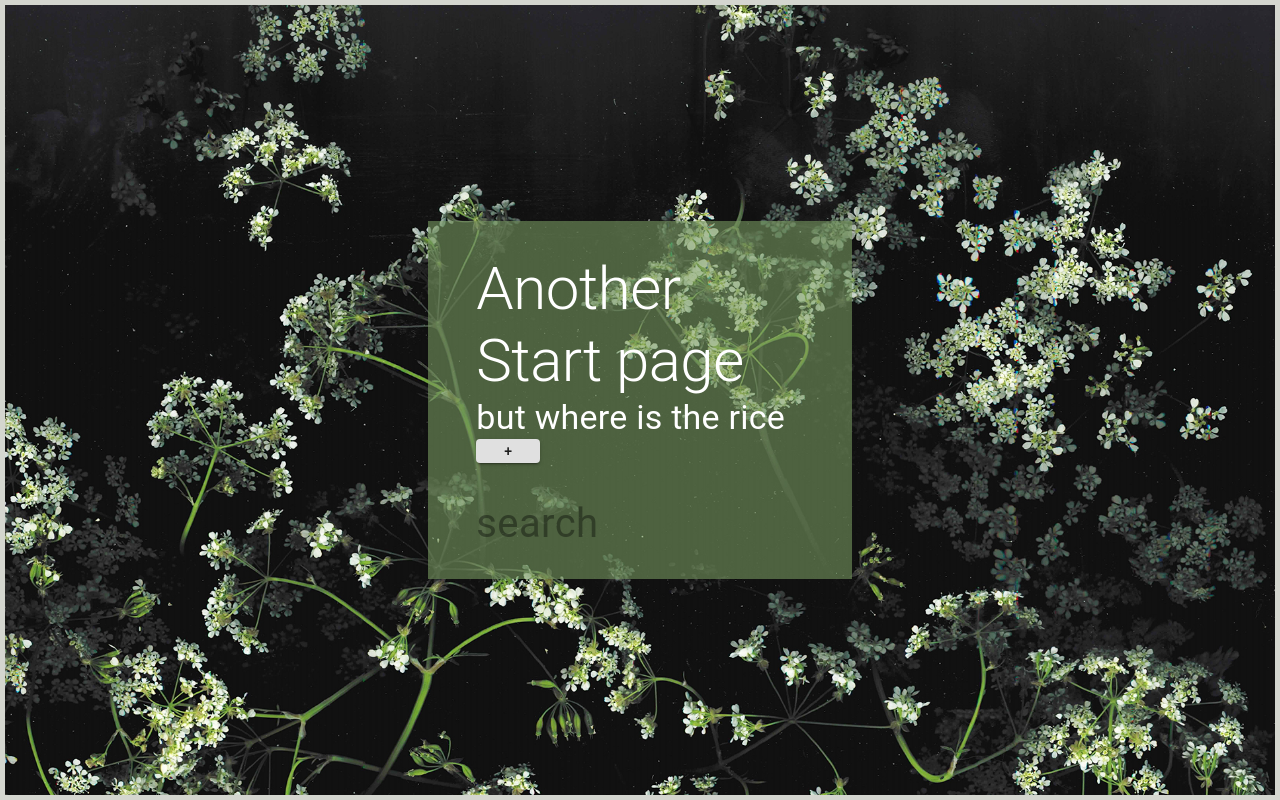
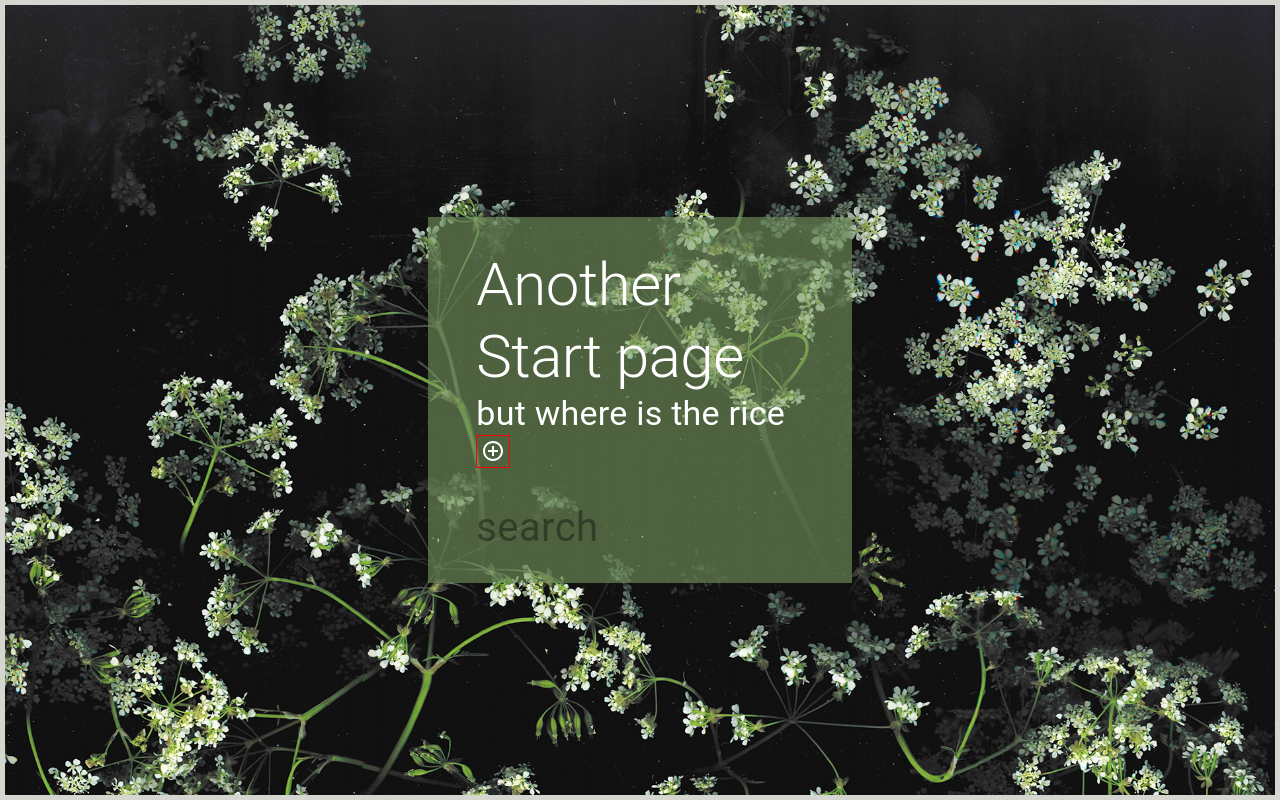
Before and after one commit to bubzling/startpage, a React (Create React App) app: page / in a window 1280 px wide. Built offline with nearby package versions, Linux system fonts and the light colour scheme.

Commit message:
added global theme

```diff
--- a/package.json
+++ b/package.json
@@ -4,6 +4,7 @@
   "private": true,
   "dependencies": {
     "@material-ui/core": "^4.9.12",
+    "@material-ui/icons": "^4.11.2",
     "@testing-library/jest-dom": "^4.2.4",
     "@testing-library/react": "^9.3.2",
     "@testing-library/user-event": "^7.1.2",
--- a/src/components/CatCreate/CatAdd.jsx
+++ b/src/components/CatCreate/CatAdd.jsx
@@ -1,16 +1,27 @@
 import React from "react";
+import AddCircleOutlineOutlinedIcon from '@material-ui/icons/AddCircleOutlineOutlined';
 import PropTypes from "prop-types";
 
-import { Button } from '@material-ui/core'
+import { ButtonBase } from '@material-ui/core'
 import CatInput from "./CatInput"
+import styles from './CatCreate.style'
 
+/*
+  component used in
+*/
 const CatAdd = (props) => {
+  const classes = styles();
   const { catDialog, addCat, toggleCatDialog } = props;
+
   return (
     <div>
-      <Button variant='contained' onClick={toggleCatDialog}>
-        +
-      </Button>
+      <div>
+
+      <ButtonBase className={classes.button} variant='contained' onClick={toggleCatDialog}>
+        <AddCircleOutlineOutlinedIcon />
+      </ButtonBase>
+
+      </div>
       <CatInput open={catDialog} addCat={addCat} />
     </div>
   );
--- /dev/null
+++ b/src/components/CatCreate/CatCreate.style.js
@@ -0,0 +1,11 @@
+import { makeStyles } from "@material-ui/core/styles";
+
+const style = makeStyles(() => ({
+  button: {
+    height: "2.5em",
+    width: "2.5em",
+    border: "1px solid red",
+  },
+}));
+
+export default style;
--- /dev/null
+++ b/src/theme.js
@@ -0,0 +1,13 @@
+import { createMuiTheme } from "@material-ui/core/styles";
+
+/*
+    global material ui theme
+*/
+
+const Theme = createMuiTheme({
+  colors: {
+    brightWhite: "",
+  },
+});
+
+export default Theme;
```
Also changed, not shown: 1 other file (tests, documents, lock files or other folders).
